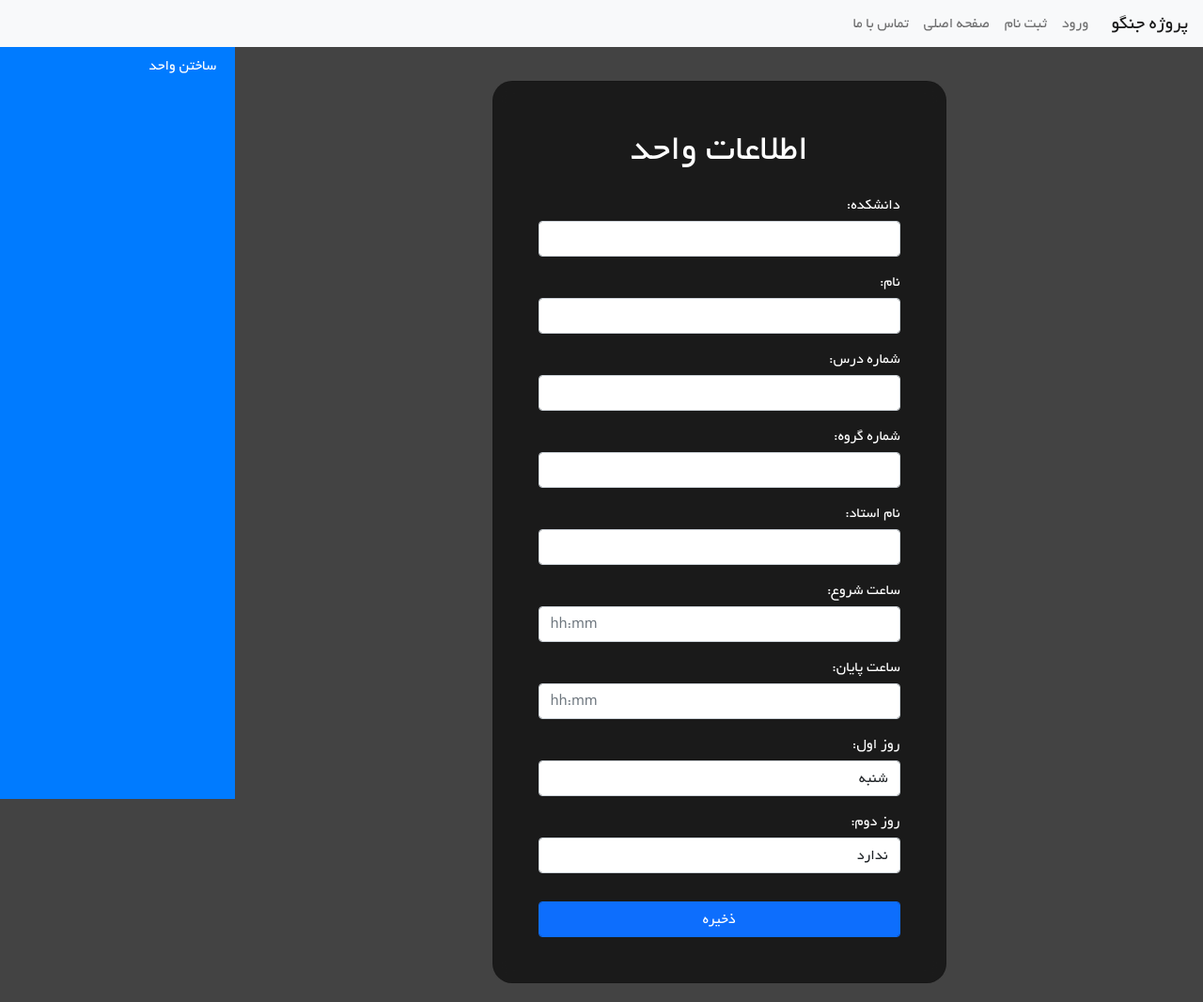
After one commit to kmirzavaziri/dsc-django, a Django app: page /panel/courses/0/ in a window 1280 px wide. The commit adds this page. Shown: the whole page at 94% size. Run offline with Django 4.2, Linux system fonts and the light colour scheme.

Commit message:
Added course create and course update forms and pages

```diff
--- /dev/null
+++ b/courses/forms.py
@@ -0,0 +1,31 @@
+from django import forms
+
+from main.dictionary import exp
+from main.forms import BootstrapForm
+
+from .models import Course
+
+
+class CourseForm(BootstrapForm, forms.ModelForm):
+    class Meta:
+        model = Course
+        fields = ['department', 'name', 'course_number', 'group_number', 'teacher', 'start_time', 'end_time',
+                  'first_day', 'second_day']
+        labels = {
+            'department': exp('courses.department'),
+            'name': exp('courses.name'),
+            'course_number': exp('courses.course_number'),
+            'group_number': exp('courses.group_number'),
+            'teacher': exp('courses.teacher'),
+            'start_time': exp('courses.start_time'),
+            'end_time': exp('courses.end_time'),
+            'first_day': exp('courses.first_day'),
+            'second_day': exp('courses.second_day'),
+        }
+
+        widgets = {
+            'course_number': forms.NumberInput(attrs={'class': 'force-ltr'}),
+            'group_number': forms.NumberInput(attrs={'class': 'force-ltr'}),
+            'start_time': forms.TimeInput(attrs={'class': 'force-ltr', 'placeholder': 'hh:mm'}, format='%H:%M'),
+            'end_time': forms.TimeInput(attrs={'class': 'force-ltr', 'placeholder': 'hh:mm'}, format='%H:%M'),
+        }
--- a/courses/models.py
+++ b/courses/models.py
@@ -1,13 +1,15 @@
 from django.db import models
+
+from main.dictionary import exp
 
 
 class Course(models.Model):
-    class WeekDay(models.TextChoices):
-        SATURDAY = '0'
-        SUNDAY = '1'
-        MONDAY = '2'
-        TUESDAY = '3'
-        WEDNESDAY = '4'
+    class WeekDay(models.IntegerChoices):
+        SATURDAY = 0, exp('week_day.saturday')
+        SUNDAY = 1, exp('week_day.sunday')
+        MONDAY = 2, exp('week_day.monday')
+        TUESDAY = 3, exp('week_day.tuesday')
+        WEDNESDAY = 4, exp('week_day.wednesday')
 
     department = models.CharField(max_length=128)
     name = models.CharField(max_length=128)
@@ -16,8 +18,11 @@ class Course(models.Model):
     teacher = models.CharField(max_length=128)
     start_time = models.TimeField()
     end_time = models.TimeField()
-    first_day = models.IntegerField(choices=WeekDay.choices)
-    second_day = models.IntegerField(choices=WeekDay.choices)
+    first_day = models.IntegerField(choices=WeekDay.choices, null=False, default=WeekDay.SATURDAY)
+    second_day = models.IntegerField(
+        choices=[(None, exp('week_day.blank'))] + WeekDay.choices,
+        null=True, blank=True, default=None
+    )
 
     def __str__(self):
         return self.name
--- /dev/null
+++ b/courses/urls.py
@@ -0,0 +1,10 @@
+from django.urls import path
+
+from .views import course_list_view, CreateCourseView, UpdateCourseView
+
+app_name = 'courses'
+urlpatterns = [
+    path('', course_list_view, name='list'),
+    path('0/', CreateCourseView.as_view(), name='new'),
+    path('<int:pk>/', UpdateCourseView.as_view(), name='detail'),
+]
--- a/courses/views.py
+++ b/courses/views.py
@@ -1,3 +1,24 @@
 from django.shortcuts import render
+from django.urls import reverse
+from django.views import generic
 
-# Create your views here.
+from .forms import CourseForm
+from .models import Course
+
+
+def course_list_view(request):
+    return render(request, 'courses/list.html')
+
+
+class CreateCourseView(generic.CreateView):
+    template_name = 'courses/detail.html'
+    form_class = CourseForm
+
+    def get_success_url(self):
+        return reverse('courses:detail', kwargs={'pk': self.object.id})
+
+
+class UpdateCourseView(generic.UpdateView):
+    model = Course
+    form_class = CourseForm
+    template_name = 'courses/detail.html'
--- a/main/dictionary.py
+++ b/main/dictionary.py
@@ -22,6 +22,24 @@ __EXP = {
         'profile.username': 'نام کاربری',
         'register.error_messages.unique_username': 'نام کاربری شما در سیستم موجود است',
         'register.error_messages.password_mismatch': 'گذرواژه و تکرار گذرواژه یکسان نیستند',
+        'panel_menu.new_course': 'ساختن واحد',
+        'courses.detail': 'اطلاعات واحد',
+        'courses.department': 'دانشکده',
+        'courses.name': 'نام',
+        'courses.course_number': 'شماره درس',
+        'courses.group_number': 'شماره گروه',
+        'courses.teacher': 'نام استاد',
+        'courses.start_time': 'ساعت شروع',
+        'courses.end_time': 'ساعت پایان',
+        'courses.first_day': 'روز اول',
+        'courses.second_day': 'روز دوم',
+        'week_day.blank': 'ندارد',
+        'week_day.saturday': 'شنبه',
+        'week_day.sunday': 'یک‌شنبه',
+        'week_day.monday': 'دوشنبه',
+        'week_day.tuesday': 'سه‌شنبه',
+        'week_day.wednesday': 'چهارشنبه',
+        'courses.save': 'ذخیره',
     },
     'en-us': {
 
--- a/main/urls.py
+++ b/main/urls.py
@@ -5,5 +5,6 @@ urlpatterns = [
     path('admin/', admin.site.urls),
     path('', include('pages.urls')),
     path('', include('users.urls')),
-    path('panel', include('panel.urls')),
+    path('panel/', include('panel.urls')),
+    path('panel/courses/', include('courses.urls')),
 ]
--- a/panel/views.py
+++ b/panel/views.py
@@ -4,4 +4,4 @@ from django.shortcuts import render
 
 @login_required
 def home_view(request):
-    return render(request, 'panel/home.html')
+    return render(request, 'panel/base.html')
--- a/static/styles/base.css
+++ b/static/styles/base.css
@@ -6,6 +6,7 @@ body {
     background-color: #434343;
     color: white;
     overflow-x: hidden;
+    padding-top: 50px;
 }
 
 a {
@@ -22,6 +23,14 @@ ul {
     list-style-type: none;
 }
 
+.navbar {
+    position: fixed;
+    width: 100%;
+    z-index: 1999;
+    top: 0;
+    height: 50px;
+}
+
 .card {
     background-color: rgba(0, 0, 0, 0.6);
     -webkit-backdrop-filter: blur(10px);
@@ -33,7 +42,7 @@ ul {
 
 /* Django forms */
 .errorlist {
-    color: #ffc107!important;
+    color: #ffc107 !important;
 }
 
 .django-form label {
--- /dev/null
+++ b/static/styles/panel/base.css
@@ -0,0 +1,89 @@
+#wrapper {
+    padding-left: 0;
+    -webkit-transition: all 0.5s ease;
+    -moz-transition: all 0.5s ease;
+    -o-transition: all 0.5s ease;
+    transition: all 0.5s ease;
+}
+
+#sidebar-wrapper {
+    z-index: 1000;
+    position: fixed;
+    left: 250px;
+    width: 0;
+    height: 100%;
+    margin-left: -250px;
+    overflow-y: auto;
+    background: #007bff;
+    -webkit-transition: all 0.5s ease;
+    -moz-transition: all 0.5s ease;
+    -o-transition: all 0.5s ease;
+    transition: all 0.5s ease;
+}
+
+#page-content-wrapper {
+    width: 100%;
+    position: absolute;
+    padding: 15px;
+}
+
+.sidebar-nav {
+    position: absolute;
+    top: 0;
+    width: 250px;
+    margin: 0;
+    padding: 0;
+    list-style: none;
+}
+
+.sidebar-nav li {
+    text-indent: 20px;
+    line-height: 40px;
+}
+
+.sidebar-nav li a {
+    display: block;
+    text-decoration: none;
+    color: #fff;
+}
+
+.sidebar-nav li a:hover {
+    text-decoration: none;
+    color: #fff;
+    background: rgba(255,255,255,0.2);
+}
+
+.sidebar-nav li a:active,
+.sidebar-nav li a:focus {
+    text-decoration: none;
+}
+
+.sidebar-nav > .sidebar-brand {
+    height: 65px;
+    font-size: 18px;
+    line-height: 60px;
+}
+
+.sidebar-nav > .sidebar-brand a {
+    color: #999999;
+}
+
+.sidebar-nav > .sidebar-brand a:hover {
+    color: #fff;
+    background: none;
+}
+
+@media(min-width:768px) {
+    #wrapper {
+        padding-left: 250px;
+    }
+
+    #sidebar-wrapper {
+        width: 250px;
+    }
+
+    #page-content-wrapper {
+        padding: 20px;
+        position: relative;
+    }
+}
--- a/templates/base.html
+++ b/templates/base.html
@@ -16,6 +16,7 @@
     {% endif %}
     <link rel="stylesheet" href="{% static 'fonts/yekan/Yekan.css' %}">
     <link rel="stylesheet" href="{% static 'styles/base.css' %}">
+    {% block styles %}{% endblock %}
     {% if language_code == 'fa-ir' %}
         <link rel="stylesheet" href="{% static 'styles/base-rtl.css' %}">
     {% endif %}
--- /dev/null
+++ b/templates/courses/detail.html
@@ -0,0 +1,17 @@
+{% extends 'panel/base.html' %}
+{% load main_extras %}
+
+{% block title %}{% exp 'courses.detail' %}{% endblock %}
+
+{% block panel_content %}
+    <div class="row justify-content-center">
+        <div class="col-md-6 p-5 mt-3 card">
+            <h1 class="align-self-center">{% exp 'courses.detail' %}</h1>
+            <form method="post" class="django-form">
+                {% csrf_token %}
+                {{ form.as_table }}
+                <input type="submit" class="btn btn-primary form-control" value="{% exp 'courses.save' %}">
+            </form>
+        </div>
+    </div>
+{% endblock %}
--- /dev/null
+++ b/templates/panel/base.html
@@ -0,0 +1,24 @@
+{% extends 'base.html' %}
+{% load static %}
+{% load main_extras %}
+
+{% block styles %}
+        <link rel="stylesheet" href="{% static 'styles/panel/base.css' %}">
+{% endblock %}
+
+{% block title %}{% exp 'panel' %}{% endblock %}
+
+{% block content %}
+    <div id="wrapper">
+        <div id="sidebar-wrapper">
+            <ul class="sidebar-nav">
+                <li><a id="make_new_course" href="{% url 'courses:new' %}">{% exp 'panel_menu.new_course' %}</a></li>
+            </ul>
+        </div>
+        <div id="page-content-wrapper">
+            <div class="container-fluid">
+                {% block panel_content %}{% endblock %}
+            </div>
+        </div>
+    </div>
+{% endblock %}
```
Also changed, not shown: templates/panel/home.html (deleted, +0 -7 lines), courses/migrations/0003_alter_course_first_day_alter_course_second_day.py (added), templates/courses/list.html (added).
